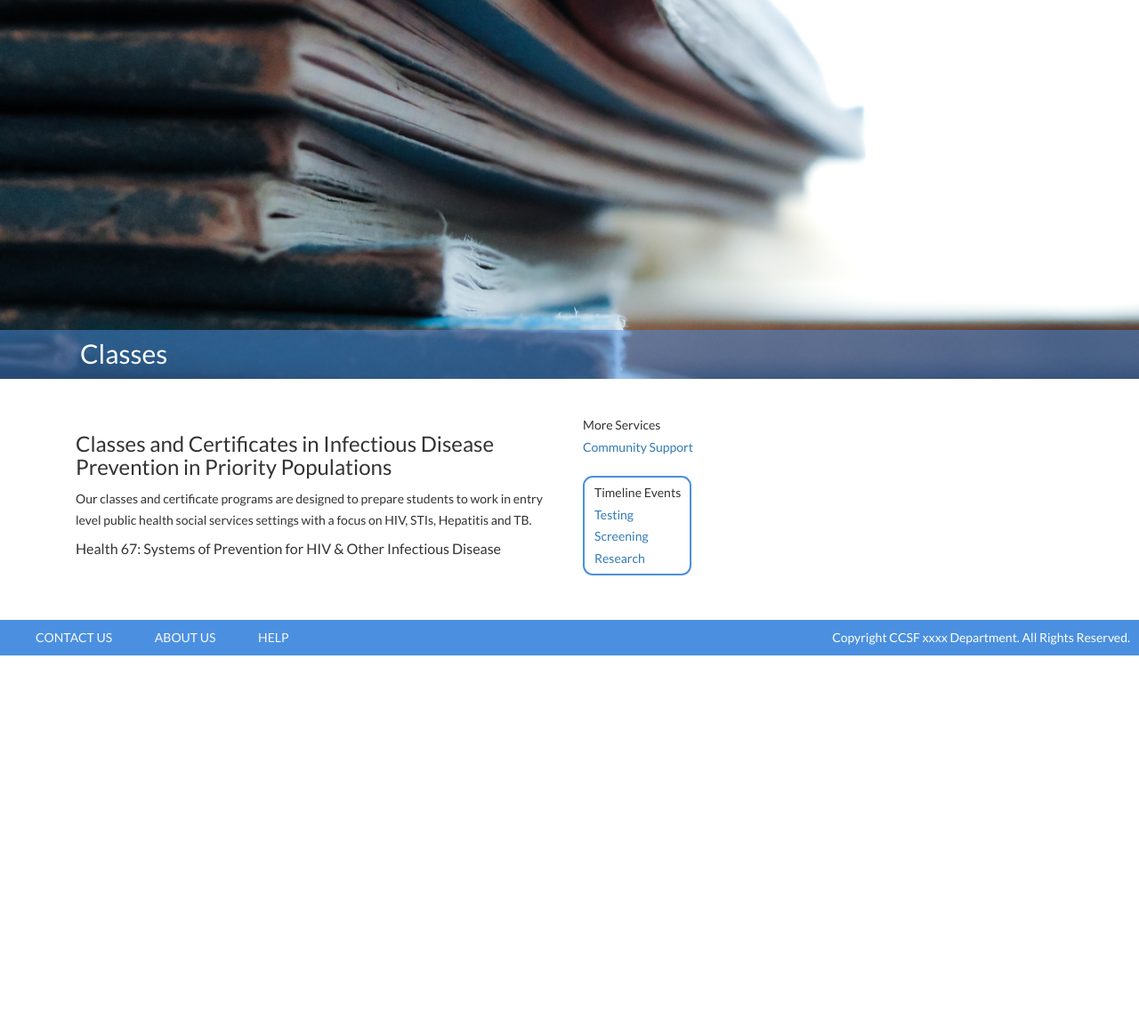
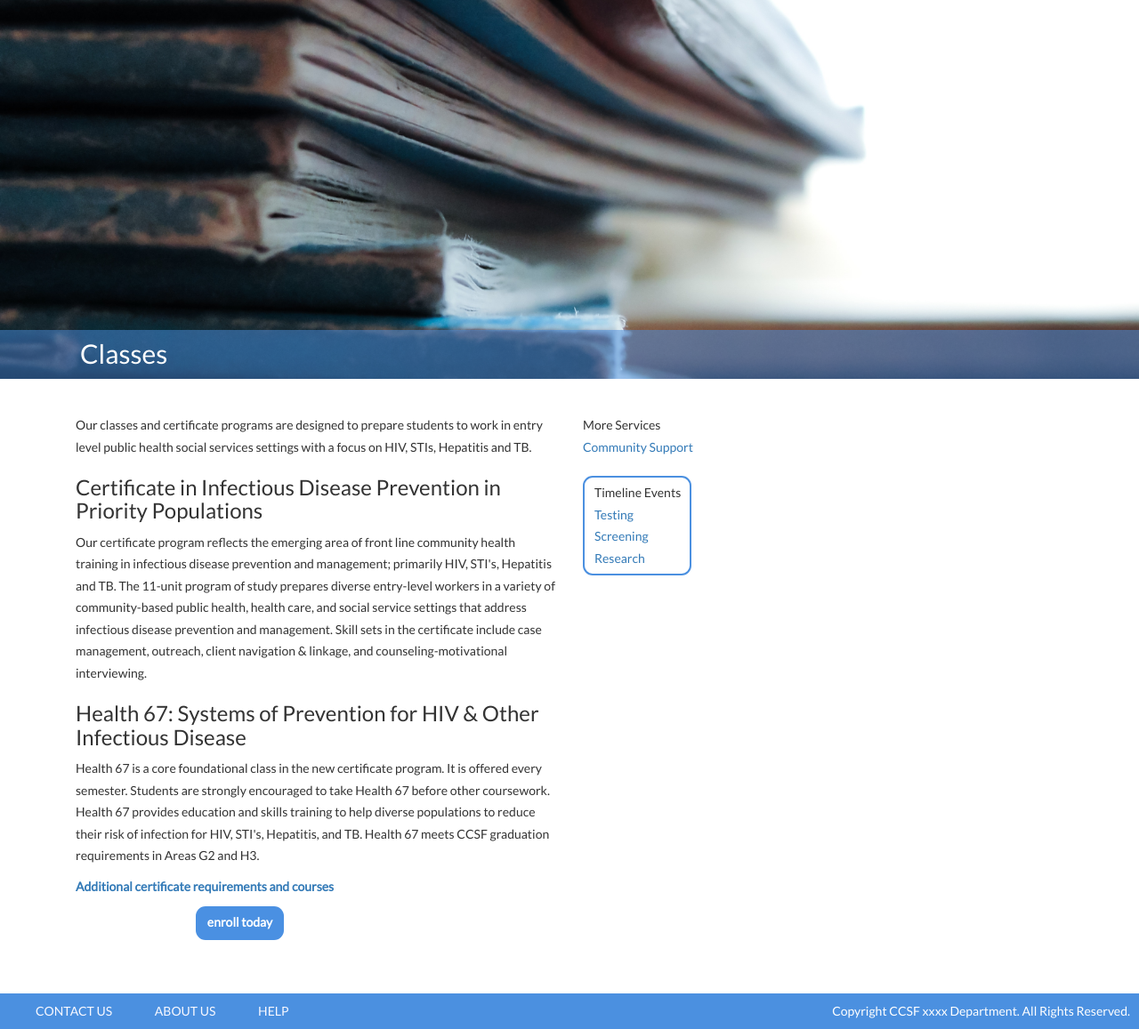
Before and after one commit to RadBitt/HIV-Timeline, a PHP site: page /classes.php in a window 1280 px wide. Shown: the part 55-1212 px from the top of the page at 89% size. Before the commit the page ends 792 px from the top, so only its background shows below. Run offline with PHP 8.4, Linux system fonts and the light colour scheme.

Commit message:
trello checklist
my brain is fuzzy

```diff
--- a/about.php
+++ b/about.php
@@ -13,6 +13,7 @@
 		<div class="content col-md-6 col-sm-12">
 			<p>The HIV/STI Prevention Studies Office is part of the Health Education Department of City College of San Francisco.</p>
 			<p>Our goal is to provide quality education and career training that links learning with action. Harm Reduction and social justice education form the foundation of our classes, programs, and activities. We have been serving the CCSF campur community and beyong throung community partnerships to deliver prevention activities, services, and advocacy since the mind 1980's.</p>
+			<p>We offer <a href="classes<?php echo $ext ?>">individual classes and an Infectious Disease Prevention in Priority Popultions certificate program</a>.</p>
 		</div>
 
 		<div class="timeline-events-container col-md-6 col-sm-12">
--- a/classes.php
+++ b/classes.php
@@ -11,15 +11,24 @@
 		</div>
 	</div>
 
-	<div class="container">
-		<div class="content col-md-6">
-			<h3>Classes and Certificates in Infectious Disease Prevention in Priority Populations</h3>
+	<div class="container classes">
+		<div class="content col-md-6 col-sm-12">
 			<p>Our classes and certificate programs are designed to prepare students to work in entry level public health social services settings with a focus on HIV, STIs, Hepatitis and TB.</p>
-			<h4>Health 67: Systems of Prevention for HIV & Other Infectious Disease</h4>
+
+			<h3>Certificate in Infectious Disease Prevention in Priority Populations</h3>
+			<p>Our certificate program reflects the emerging area of front line community health training in infectious disease prevention and management; primarily HIV, STI's, Hepatitis and TB. The 11-unit program of study prepares diverse entry-level workers in a variety of community-based public health, health care, and social service settings that address infectious disease prevention and management. Skill sets in the certificate include case management, outreach, client navigation & linkage, and counseling-motivational interviewing.</p>
+
+			<h3>Health 67: Systems of Prevention for HIV & Other Infectious Disease</h3>
+			<p>Health 67 is a core foundational class in the new certificate program. It is offered every semester. Students are strongly encouraged to take Health 67 before other coursework. Health 67 provides education and skills training to help diverse populations to reduce their risk of infection for HIV, STI's, Hepatitis, and TB. Health 67 meets CCSF graduation requirements in Areas G2 and H3.</p>
+
+			<p><a href="http://www.ccsf.edu/dam/Organizational_Assets/Department/Health_Physical_Education/Health_Education_Community_Health_Studies/HIV_STI_Prevention_Ed/HIV_STI_Prevent_PDF/Infectious%20Disease%20Prevention%20In%20Priority%20Populations%20Certificate%20Information%20Sheet%20Updated%204.29.14.pdf">Additional certificate requirements and courses</a></p>
+
+			<div class="button-wrap">
+				<a href="http://www.ccsf.edu/en/educational-programs/school-and-departments/school-of-health-and-physical-education/health-education-and-community-health-studies0/hiv-sti-prevention/HIVclassesprojects.html" class="btn btn-default button-link">enroll today</a>
+			</div>
 		</div>
 
-		<div class="timeline-events-container col-md-3">
-
+		<div class="timeline-events-container col-md-3 col-sm-12">
 			<div class="more-services">
 				<ul>More Services
 					<li><a href="/support">Community Support</a></li>
--- a/header.php
+++ b/header.php
@@ -1,6 +1,6 @@
 <?php
 
-$deployment = true;
+$deployment = false;
 
 if ($deployment)
   $ext = '.html';
--- a/static/css/main.css
+++ b/static/css/main.css
@@ -124,6 +124,8 @@ ul {
 #searchBox {
   position: relative;
   top: 6px;
+	float: right;
+	overflow: hidden;
 }
 
 /*
@@ -214,8 +216,22 @@ ul {
 * ============================================================================
 */
 
-.videos .content {
-  width: 50%;
+.videos section {
+  margin-bottom: 75px;
+}
+
+.video {
+  margin-bottom: 10px;
+}
+
+/*
+* =============================================================================
+* Classes
+* =============================================================================
+*/
+
+.classes .content a {
+  font-weight: bold;
 }
 
 /*
@@ -330,6 +346,18 @@ ul {
   }
 }
 
+/* fix nav bar overflow */
+@media (max-width: 908px) {
+  #searchBox input {
+    display: none;
+  }
+
+  #searchBoxIcon {
+    margin-top:-15px;
+    margin-right:-15px;
+  }
+}
+
 /* Landscape phones and portrait tablets */
 @media (max-width: 767px) {
   .centerBlock {
@@ -337,13 +365,9 @@ ul {
   }
 }
 
-<<<<<<< HEAD
 /* Portrait phones and smaller */
 @media (max-width: 480px) {
   .centerBlock {
     display: block;
   }
 }
-=======
-}>>>>>>> b073068df6f6a6577120c1de15dc056d8c8d5cad
->>>>>>> 4b0eeb0343bf59c6c3645f0f4afaf49dc4ce2286
```
Also changed, not shown: videos.php (+8 -8 lines).
